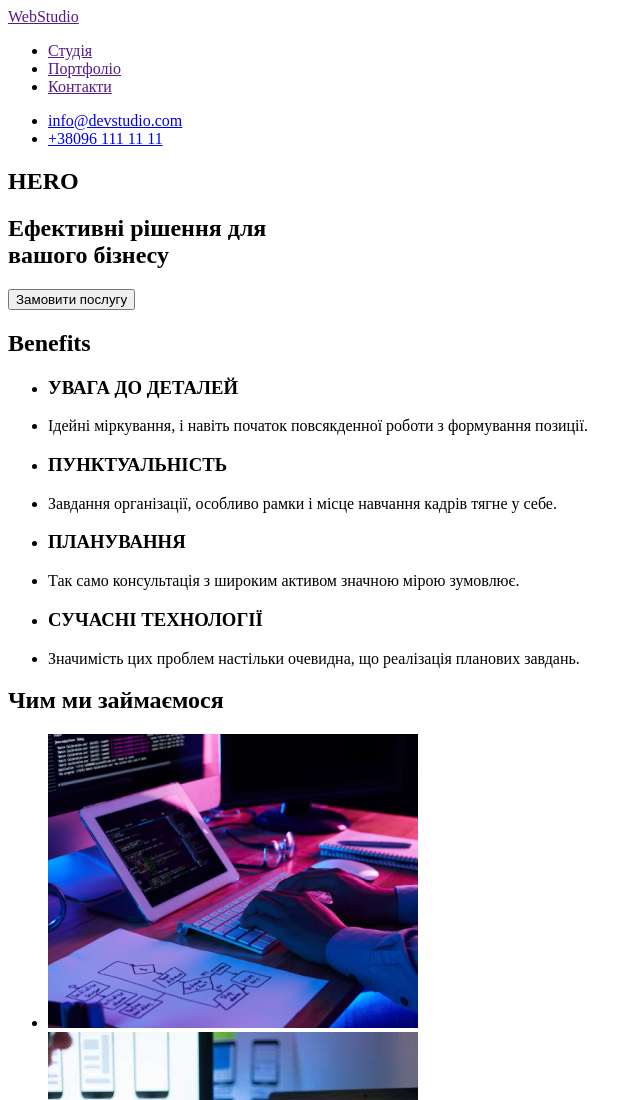
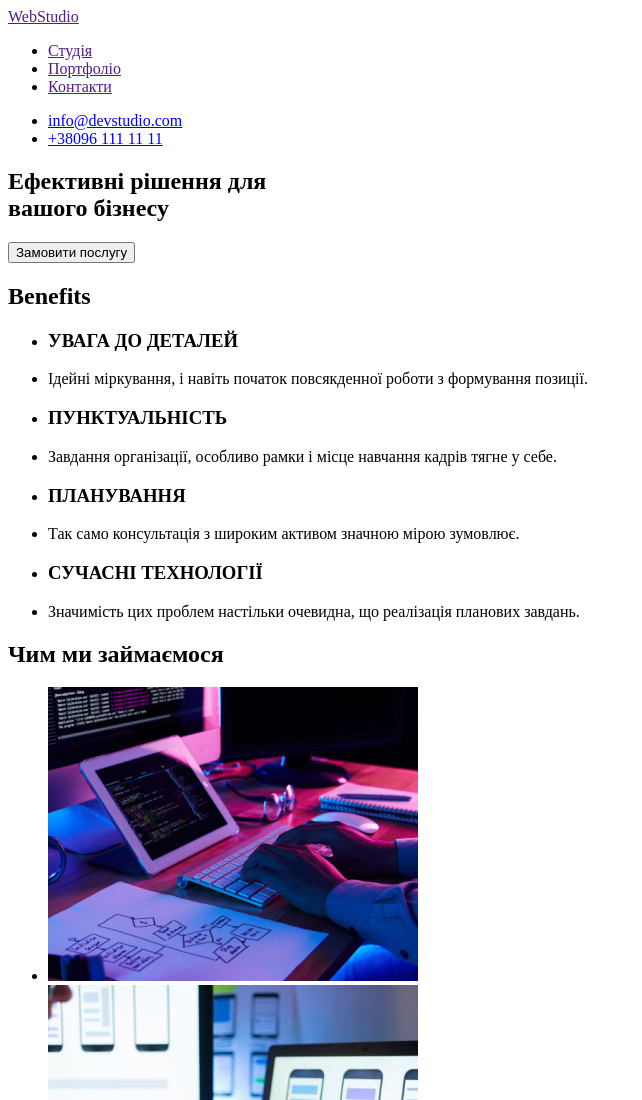
Before and after one commit to OlexiiKucheruk/goit-hw-01, a plain HTML site: page index.html in a window 1280 px wide. Shown: the top 1100 px of the page, without its empty margins (0-642 px from the left). Drawn offline with Linux system fonts and the light colour scheme; files whose address does not match are found by name.

Commit message:
мелкие правки

```diff
--- a/index.html
+++ b/index.html
@@ -25,11 +25,10 @@
 
     <main>
       <section>
-        <h1>HERO</h1>
-        <h2>
+        <h1>
           Ефективні рішення для <br />
           вашого бізнесу
-        </h2>
+        </h1>
         <button type="button">Замовити послугу</button>
       </section>
 
```
